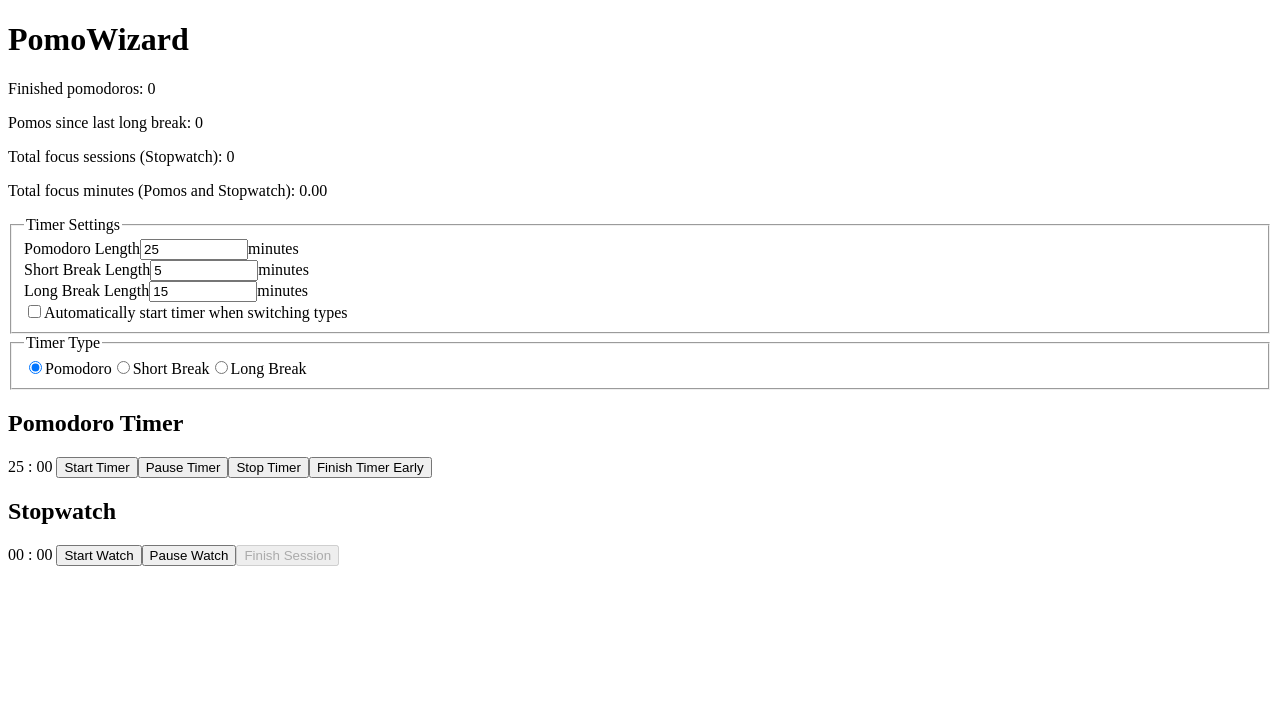
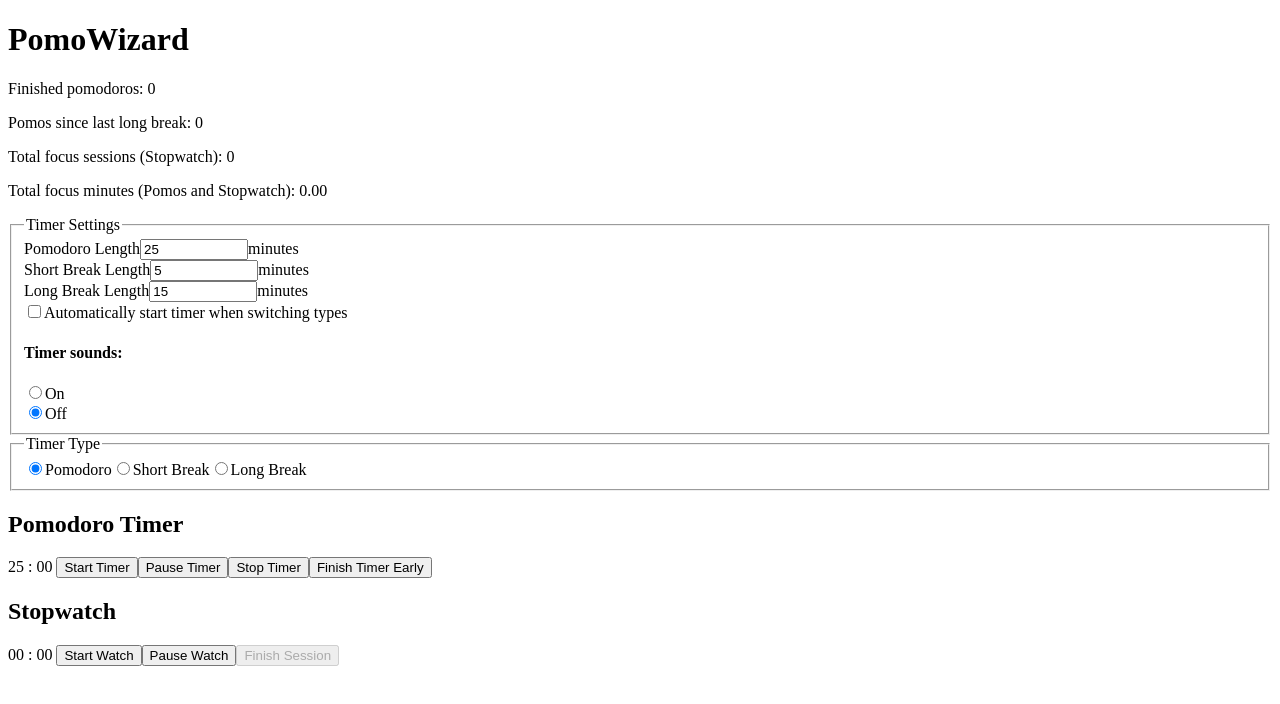
Before and after one commit to BladeBoles/PomoWizard, a Vue app: page / in a window 1280 px wide. Shown: the top 704 px of the page. Built offline with nearby package versions, Linux system fonts and the light colour scheme.

Commit message:
feat: option to turn timer sounds on and off

```diff
--- a/src/components/GenericTimer.vue
+++ b/src/components/GenericTimer.vue
@@ -16,7 +16,8 @@ const props = defineProps({
       return ['Pomodoro', 'Short Break', 'Long Break'].includes(value)
     }
   },
-  autoStartTimer: { type: Boolean, default: false }
+  autoStartTimer: { type: Boolean, default: false },
+  playTimerSounds: { type: Boolean, required: true }
 })
 
 const emit = defineEmits(['finished', 'started', 'stopped'])
@@ -29,10 +30,12 @@ const startTimer = () => {
 const pauseTimer = () => {
   timerEnabled.value = false
 
-  const pausedAudio = new Audio(
-    'https://codeskulptor-demos.commondatastorage.googleapis.com/pang/arrow.mp3'
-  )
-  pausedAudio.play()
+  if (props.playTimerSounds) {
+    const pausedAudio = new Audio(
+      'https://codeskulptor-demos.commondatastorage.googleapis.com/pang/arrow.mp3'
+    )
+    pausedAudio.play()
+  }
 }
 
 const stopTimer = () => {
--- a/src/views/HomeView.vue
+++ b/src/views/HomeView.vue
@@ -13,6 +13,7 @@ const shortBreakTimerMinutes = ref(5)
 const longBreakTimerMinutes = ref(15)
 const totalFocusMinutes = ref(0)
 const totalFocusSessions = ref(0)
+const playTimerSounds = ref(false)
 
 const timerMinutes = computed(() => {
   let minutes = 0
@@ -48,36 +49,44 @@ const handleTimerFinished = (e: any) => {
   }
   if (!autoStartTimer.value) timerRunning.value = false
 
+  if (playTimerSounds.value) {
     // TODO: replace these with something a little better
     const successAudio = new Audio(
       'https://commondatastorage.googleapis.com/codeskulptor-assets/week7-brrring.m4a'
     )
     successAudio.play()
   }
+}
 
 const handleStopWatchFinished = (e: any) => {
   totalFocusMinutes.value += e.focusSeconds / 60
   totalFocusSessions.value++
+  if (playTimerSounds.value) {
     const successAudio = new Audio(
       'https://commondatastorage.googleapis.com/codeskulptor-assets/week7-brrring.m4a'
     )
     successAudio.play()
   }
+}
 
 const handleTimerStopped = () => {
   timerRunning.value = false
+  if (playTimerSounds.value) {
     const stoppedAudio = new Audio(
       'https://codeskulptor-demos.commondatastorage.googleapis.com/pang/pop.mp3'
     )
     stoppedAudio.play()
   }
+}
 
 const handleTimerStarted = () => {
   timerRunning.value = true
+  if (playTimerSounds.value) {
     const startedAudio = new Audio(
       'https://codeskulptor-demos.commondatastorage.googleapis.com/descent/gotitem.mp3'
     )
     startedAudio.play()
+  }
 }
 </script>
 
@@ -141,6 +150,22 @@ const handleTimerStarted = () => {
           >Automatically start timer when switching types</label
         >
       </li>
+      <li>
+        <h4>Timer sounds:</h4>
+        <div>
+          <input id="on" :value="true" type="radio" v-model="playTimerSounds" />
+          <label for="on">On</label>
+        </div>
+        <div>
+          <input
+            id="off"
+            :value="false"
+            type="radio"
+            v-model="playTimerSounds"
+          />
+          <label for="off">Off</label>
+        </div>
+      </li>
     </ul>
   </fieldset>
   <fieldset>
@@ -174,6 +199,7 @@ const handleTimerStarted = () => {
     :timer-minutes="timerMinutes"
     :timer-type="timerType"
     :auto-start-timer="autoStartTimer"
+    :play-timer-sounds="playTimerSounds"
     @finished="handleTimerFinished"
     @stopped="handleTimerStopped"
     @started="handleTimerStarted"
```
Lines whose indentation alone changed are shown as unchanged.
